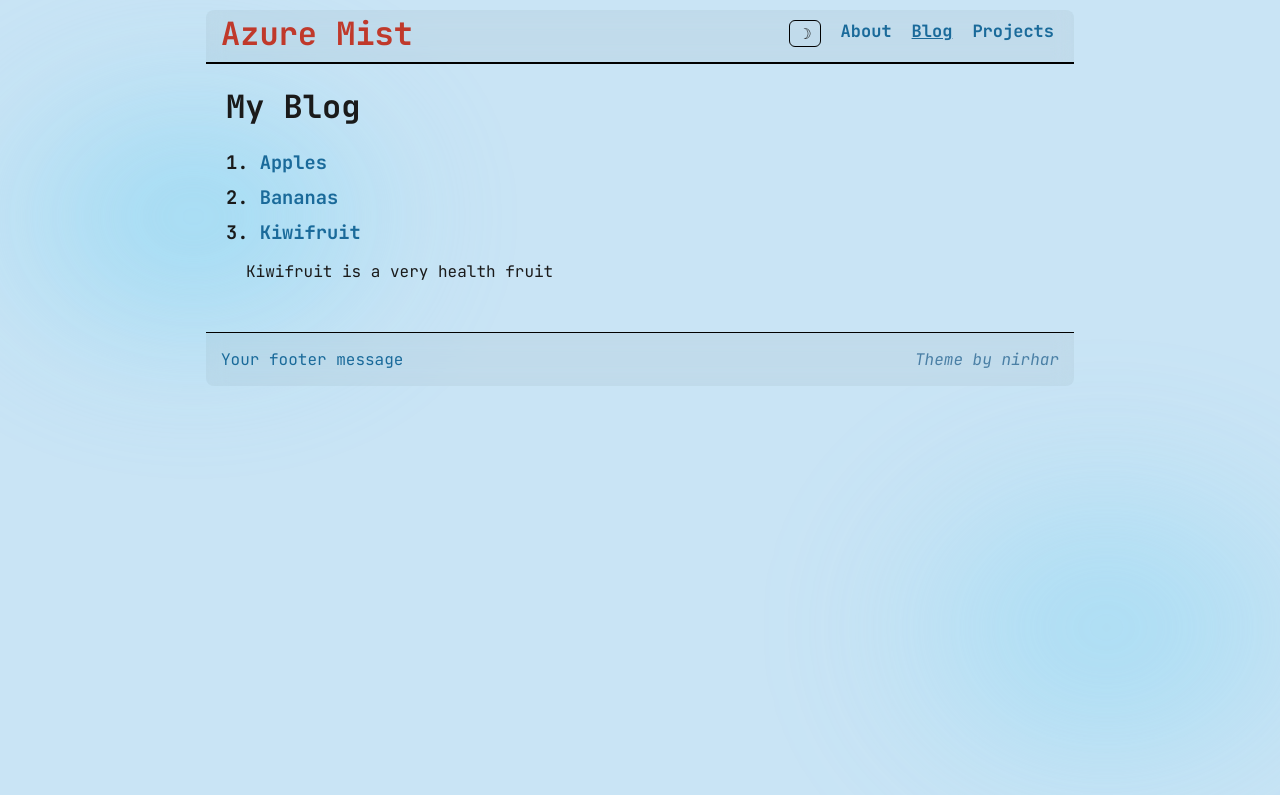
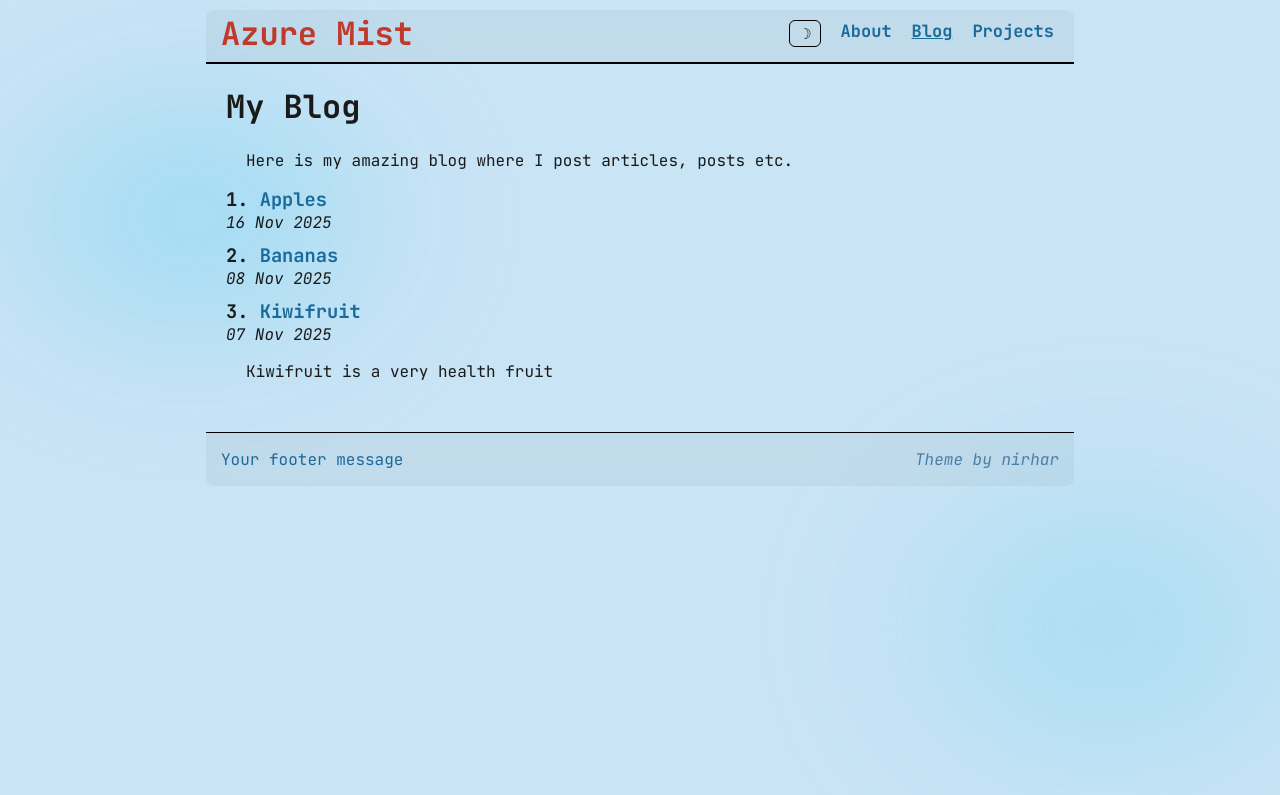
Before and after one commit to Nirhar/azure-mist, a Jekyll site: the page built from blogs.md, in a window 1280 px wide. Shown: the top 795 px of the page. Built offline with Jekyll 4.4.1, drawn with Linux system fonts in a browser that asks for light colours.

Commit message:
Add intro and date to blog-post list

```diff
--- a/_config.yml
+++ b/_config.yml
@@ -10,6 +10,6 @@ title: Azure Mist
 description: A clean, minimal Jekyll theme with a misty azure aesthetic.
 lang: en
 footer_message: Your footer message
-markdown: kramdown
+blog_message: Here is my amazing blog where I post articles, posts etc.
 # Optional Footer URL. Omit to not show a link
 #footer_url: none
--- a/blogs.md
+++ b/blogs.md
@@ -5,8 +5,13 @@ permalink: /blog/
 ---
 # My Blog
 
+{{ site.blog_message }}
 
 {% for post in site.posts %}
-### {{ forloop.index }}. [{{ post.title }}]({{ post.url }})
+<div class="post-list-header">
+  <h3>{{ forloop.index }}. <a href="{{ post.url }}">{{ post.title }}</a></h3>
+  <i>{{ post.date | date_to_string }}</i>
+</div>
+
 {{ post.summary }}
 {% endfor %}
```
